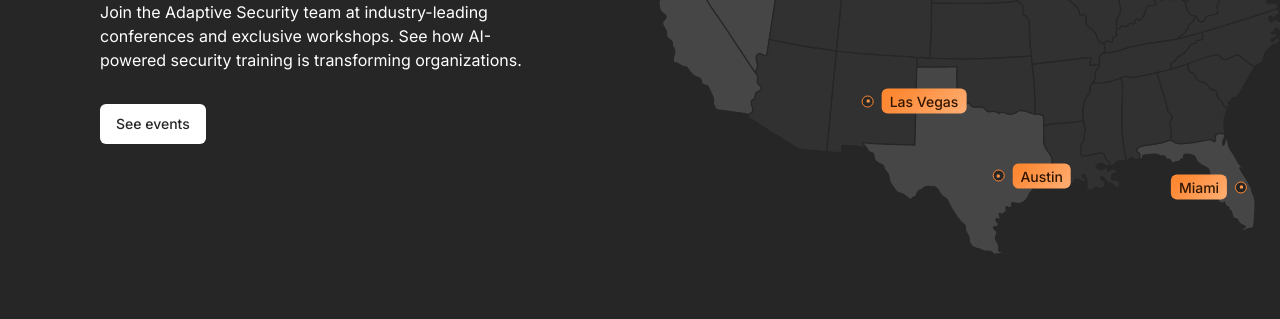
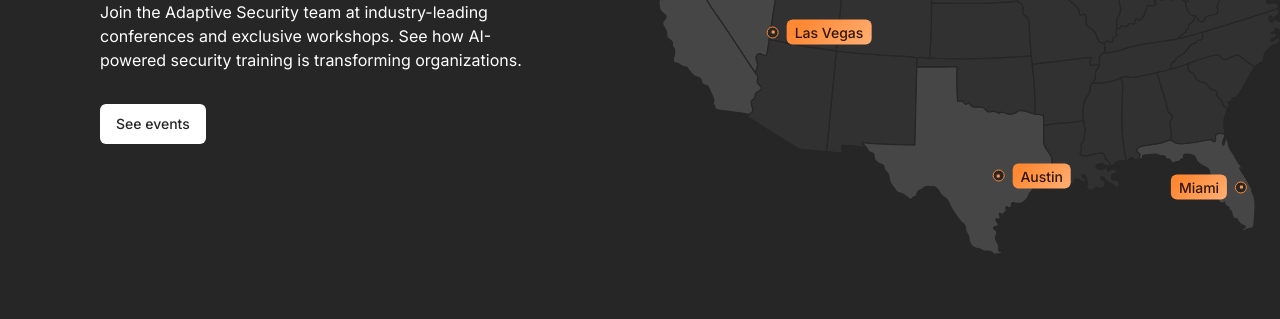
Before and after one commit to jakeschlegel/adaptive-events-map, a website: page index.html in a window 1280 px wide. Shown: the part 406-725 px from the top of the page. Drawn offline with Linux system fonts and the light colour scheme; a web font is replaced by a local one.

Commit message:
Fix Las Vegas marker position - move to Nevada

```diff
--- a/index.html
+++ b/index.html
@@ -759,7 +759,7 @@
         'Portland': { left: 'calc(50% - 260px)', top: 'calc(50% - 145px)', dotRight: false },
 
         // Southwest
-        'Las Vegas': { left: 'calc(50% - 80px)', top: 'calc(50% + 79px)', dotRight: false },
+        'Las Vegas': { left: 'calc(50% - 175px)', top: 'calc(50% + 10px)', dotRight: false },
         'Phoenix': { left: 'calc(50% - 155px)', top: 'calc(50% + 95px)', dotRight: false },
         'Denver': { left: 'calc(50% - 65px)', top: 'calc(50% + 10px)', dotRight: false },
         'Salt Lake City': { left: 'calc(50% - 125px)', top: 'calc(50% - 35px)', dotRight: false },
```
